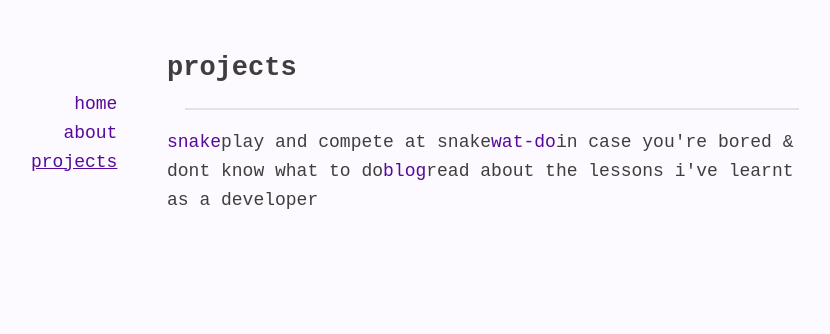
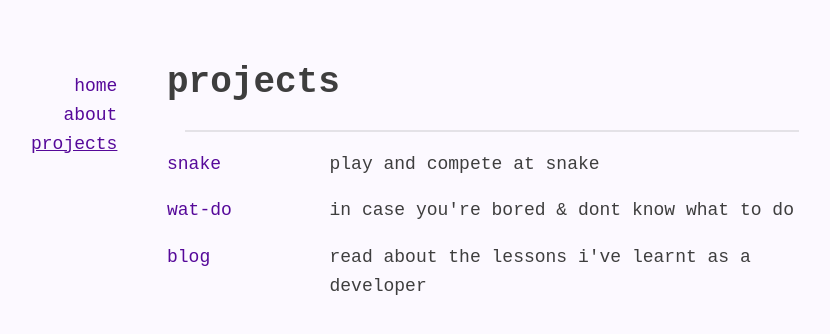
Before and after one commit to azohc/nuxt.azohc.com, a Nuxt app: page /projects in a window 1280 px wide. Shown: the top 334 px of the page, without its empty margins (225-1055 px from the left). Built offline with nearby package versions, Linux system fonts and the light colour scheme.

Commit message:
Fix layout

```diff
--- a/app.vue
+++ b/app.vue
@@ -25,6 +25,7 @@ nav {
   display: flex;
   justify-content: flex-end;
 }
+
 nav > * {
   padding-left: 1em;
 }
@@ -45,7 +46,7 @@ nav > * {
     display: flex;
     flex-direction: column;
     align-items: flex-end;
-    margin-top: 3rem;
+    margin-top: 2rem;
   }
 }
 </style>
--- a/pages/about/index.vue
+++ b/pages/about/index.vue
@@ -1,7 +1,6 @@
-import DatedExperience from '~~/components/DatedExperience.vue';
-
 <template>
   <main>
+    <h1>about</h1>
     <section>
       <h2>education</h2>
       <hr />
--- a/pages/index.vue
+++ b/pages/index.vue
@@ -6,7 +6,7 @@
   </main>
 </template>
 
-<style>
+<style scoped>
 h1 {
   font-size: 3.3rem;
 }
--- a/pages/projects/index.vue
+++ b/pages/projects/index.vue
@@ -1,6 +1,6 @@
 <template>
   <main id="projects">
-    <h2>projects</h2>
+    <h1>projects</h1>
     <hr />
     <div class="grid">
       <a target="_blank" href="https://nuxt-js-boilerplate.vercel.app">snake</a>
@@ -12,3 +12,11 @@
     </div>
   </main>
 </template>
+
+<style scoped>
+div.grid {
+  display: grid;
+  grid-template-columns: 1fr 3fr;
+  row-gap: 1rem;
+}
+</style>
```
